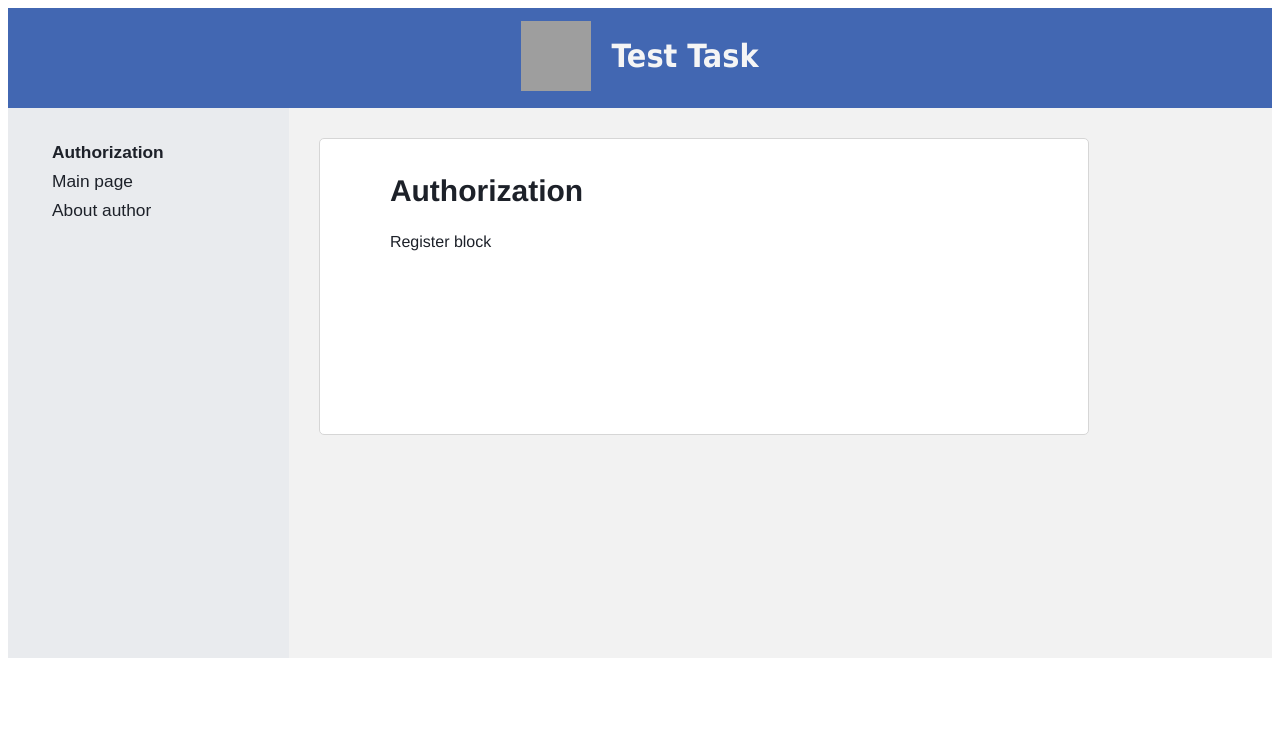
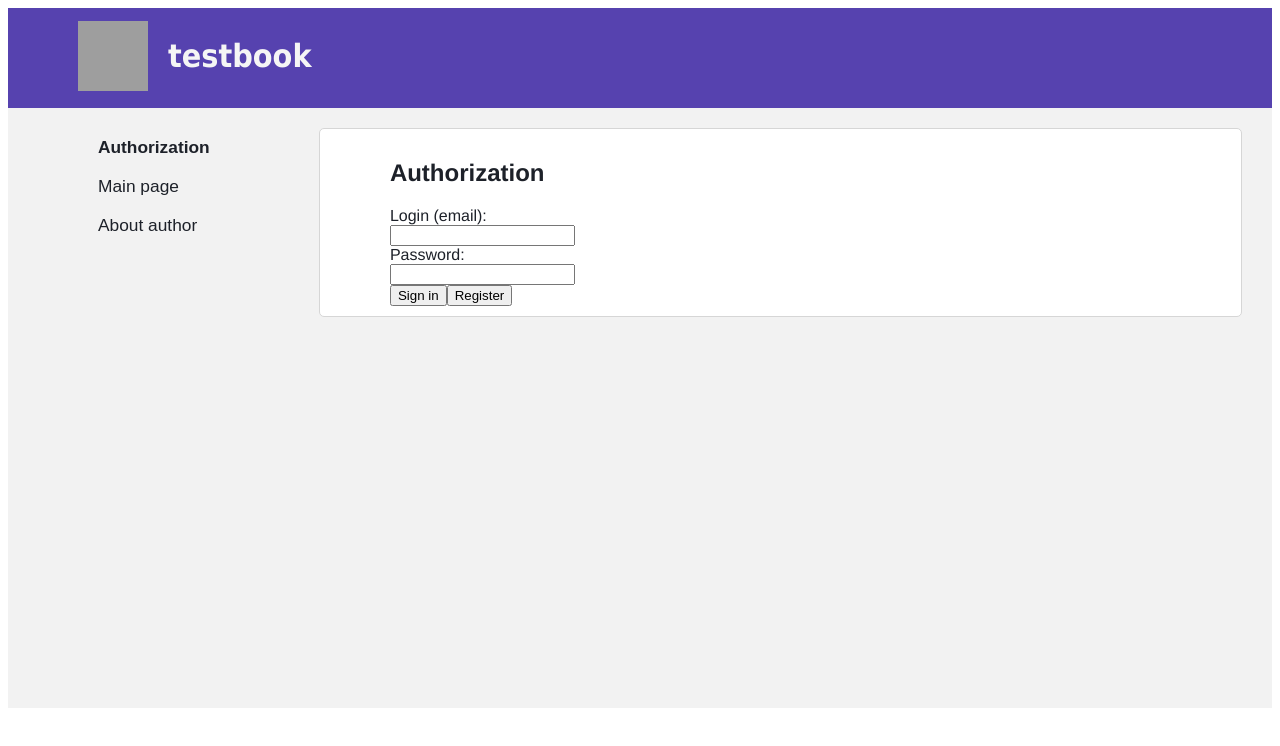
Before and after one commit to oskava/test-task-react, a React (Create React App) app: page /authorization in a window 1280 px wide. Shown: the top 746 px of the page. Built offline with nearby package versions, Linux system fonts and the light colour scheme; grey boxes are pictures that could not be loaded.

Commit message:
added styles to the NavBar + authorization

```diff
--- a/src/components/About.jsx
+++ b/src/components/About.jsx
@@ -4,10 +4,10 @@ import '../styles/About.css';
 const About = (props) => {
    return (
       <div>
-         <div id='title'>
+         <div className='title'>
             <h2>About author</h2>
          </div>
-         <div id='text'>Text</div>
+         <div className='text'>Text</div>
       </div>
    );
 }
--- a/src/components/Auth.jsx
+++ b/src/components/Auth.jsx
@@ -1,15 +1,27 @@
 import React from 'react';
-import '../styles/Auth.css';
+import classes from '../styles/Auth.css';
 
 const Auth = (props) => {
    return (
-      <div >
-         <div className='title'>
+      <div className={classes.Auth}>
+         <div>
             <h2>Authorization</h2>
+
+            <form action="" method="post">
+               <label for="login">Login (email):</label>
+               <br />
+               <input tupe="text" id="login"></input>
+                  <br />
+                  <label for="password">Password:</label>
+                  <br />
+                  <input type="password" name="password" id="password"></input>
+                     <br />
+                     <input type="submit" value="Sign in"></input>
+                     <input type="submit" value="Register"></input>
+            </form>
          </div>
-         <div className='register'>Register block</div>
       </div>
-   );
-}
+               );
+            }
 
 export default Auth;
--- a/src/components/Header.jsx
+++ b/src/components/Header.jsx
@@ -6,7 +6,7 @@ const Header = () => {
       <header className='header'>
          <div className='logo'>
             <img src='https://cdn3.iconfinder.com/data/icons/star-wars-color/181/stormtrooper-256.png' />
-            <h1>Test Task</h1>
+            <h1>testbook</h1>
          </div>
       </header>
    );
--- a/src/styles/About.css
+++ b/src/styles/About.css
@@ -0,0 +1,3 @@
+.title {
+  font-size: 20px;
+}
--- a/src/styles/About.less
+++ b/src/styles/About.less
@@ -0,0 +1,3 @@
+.title {
+   font-size: 20px;
+ }
--- a/src/styles/App.css
+++ b/src/styles/App.css
@@ -2,7 +2,7 @@
   margin: 0;
   padding: 0;
   display: grid;
-  height: 650px;
+  height: 700px;
   grid-template-areas: "h h" "n c";
   grid-template-rows: 100px 1fr;
   grid-template-columns: 2fr 7fr;
@@ -17,9 +17,9 @@
   font-family: Helvetica, Arial, sans-serif;
   font-size: 16px;
   background-color: white;
-  margin: 30px 30px 30px 30px;
-  height: 50%;
-  width: 70%;
+  margin: 20px 30px 30px 30px;
+  height: inherit ;
+  width: initial;
   border-radius: 5px;
   border: 1.5px solid #d6d6d6;
 }
--- a/src/styles/App.less
+++ b/src/styles/App.less
@@ -2,7 +2,7 @@
    margin : 0;
    padding: 0;
    display: grid;
-   height : 650px;
+   height: 700px;
 
    grid-template-areas:
       "h h"
@@ -23,9 +23,9 @@
    font-family     : Helvetica, Arial, sans-serif;
    font-size       : 16px;
    background-color: white;
-   margin          : 30px 30px 30px 30px;
-   height: 50%;
-   width: 70%;
+   margin          : 20px 30px 30px 30px;
+   height: inherit ;
+   width: initial;
    border-radius: 5px;
    border: 1.5px solid #d6d6d6;
 }
--- a/src/styles/Header.css
+++ b/src/styles/Header.css
@@ -1,6 +1,6 @@
 .header {
   grid-area: h;
-  background-color: #4267B2;
+  background-color: #5642af;
 }
 .header img {
   width: 70px;
@@ -10,8 +10,8 @@
 }
 .logo {
   display: flex;
-  justify-content: center;
-  padding-top: 8px;
+  justify-content: left;
+  padding: 8px 0 0 70px;
   color: whitesmoke;
   font-family: Tahoma, sans-serif;
 }
--- a/src/styles/Header.less
+++ b/src/styles/Header.less
@@ -1,6 +1,6 @@
 .header {
    grid-area       : h;
-   background-color: #4267B2;
+   background-color: #5642af;
 }
 
 .header img {
@@ -12,8 +12,8 @@
 
 .logo {
    display        : flex;
-   justify-content: center;
-   padding-top    : 8px;
+   justify-content: left;
+   padding    : 8px 0 0 70px;
    color: whitesmoke;
    font-family: Tahoma, sans-serif;
 }
--- a/src/styles/Navbar.css
+++ b/src/styles/Navbar.css
@@ -1,13 +1,19 @@
 .nav {
   grid-area: n;
-  background-color: #e9ebee;
+  background-color: #F2F2F2;
   size: 500px;
-  padding: 30px 0 0 40px;
+  padding: 20px 0 0 70px;
 }
 .item {
   font-family: Arial, Helvetica, sans-serif;
   font-size: 13pt;
-  padding: 4px;
+  padding: 9px 12px 9px 20px;
+}
+.item:hover {
+  box-shadow: inset 0 0 0 1.5px #dddddd;
+  transition: 0.3s;
+  background: #f7f7f7;
+  border-radius: 3px;
 }
 .item a {
   color: #1d2129;
--- a/src/styles/Navbar.less
+++ b/src/styles/Navbar.less
@@ -1,18 +1,27 @@
 .nav {
    grid-area       : n;
-   background-color: #e9ebee;
+   background-color: #F2F2F2;
    size            : 500px;
-   padding         : 30px 0 0 40px;
+   padding         : 20px 0 0 70px;
 }
 
 .item {
    font-family: Arial, Helvetica, sans-serif;
    font-size  : 13pt;
-   padding    : 4px;
+   padding    : 9px 12px 9px 20px;
+}
+
+.item:hover {
+
+   box-shadow: inset 0 0 0 1.5px #dddddd;
+   transition   : 0.3s;
+   background   : #f7f7f7;
+   border-radius: 3px;
+
 }
 
 .item a {
-   color          :#1d2129;
+   color          : #1d2129;
    text-decoration: none;
 }
 
```
